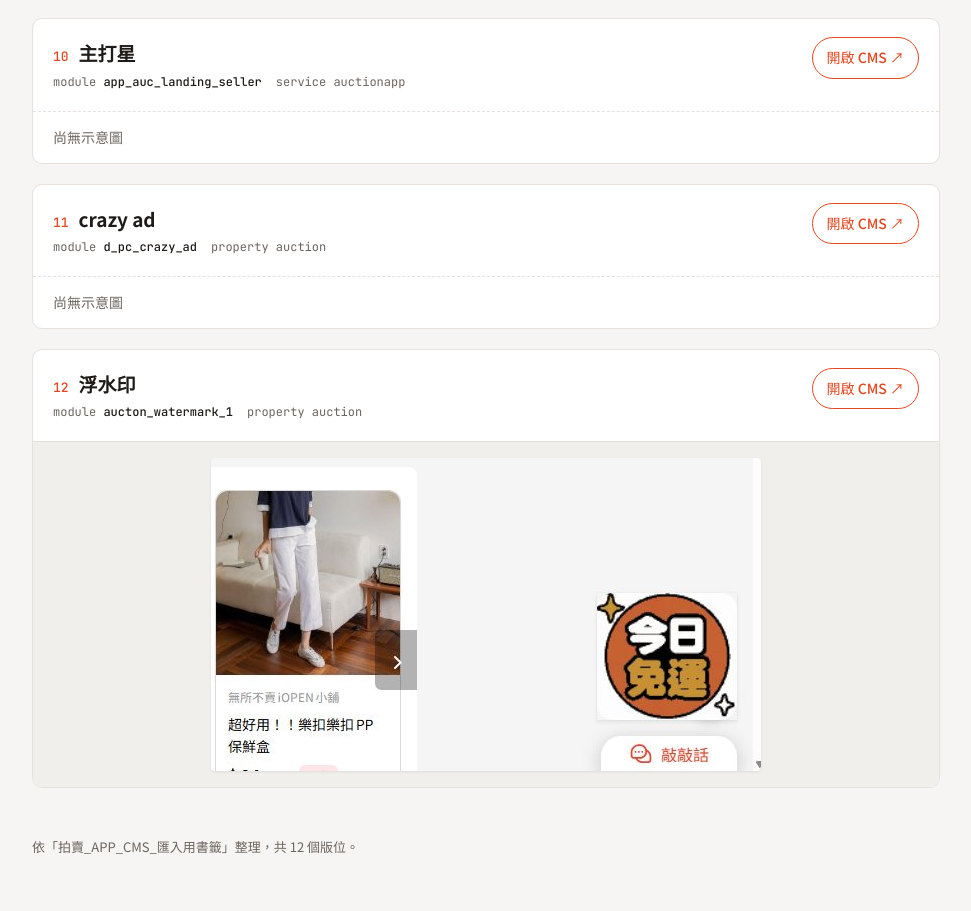
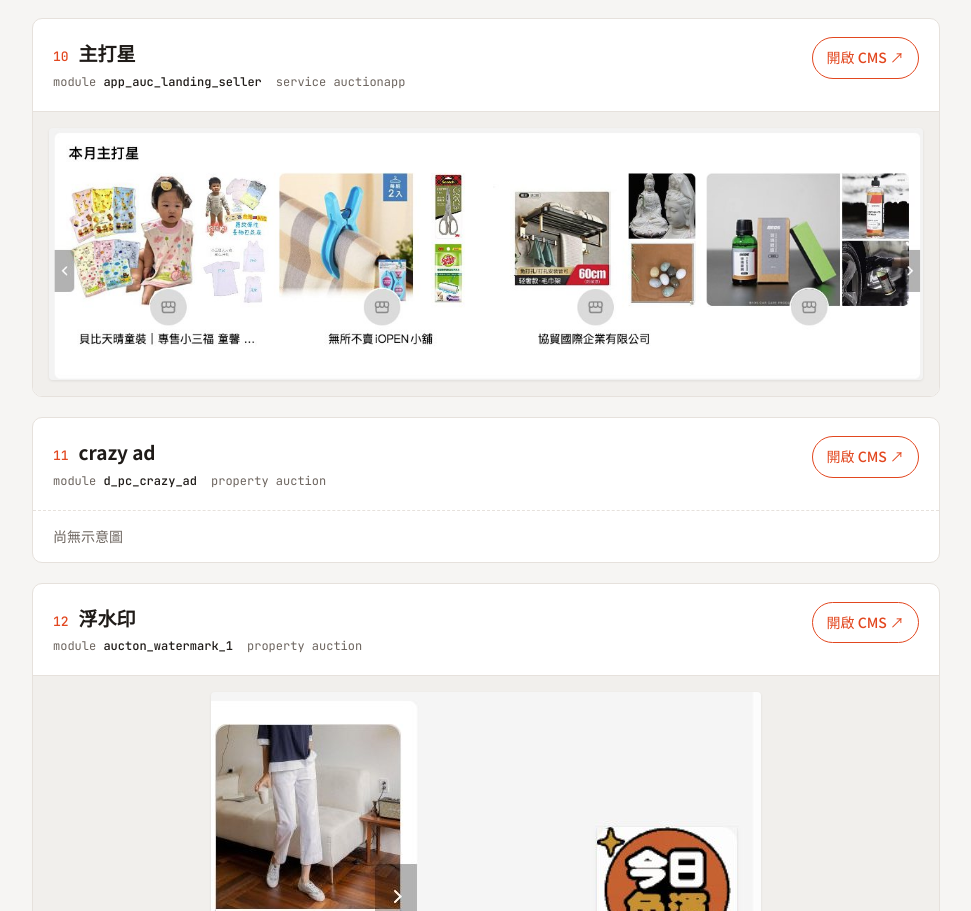
Before and after one commit to yuyangchung-pixel/yuyangspace, a plain HTML site: page index.html in a window 1280 px wide. Shown: the part 4030-4941 px from the top of the page, without its empty margins (274-1245 px from the left). Drawn offline with Linux system fonts and the light colour scheme.

Commit message:
加入主打星示意圖
Co-Authored-By: Claude Opus 5.5 <noreply@anthropic.com>
Claude-Session: https://claude.ai/code/session_019y5hdpxm2zs2JzeYcNZ6Xu

```diff
--- a/index.html
+++ b/index.html
@@ -164,7 +164,7 @@ body{margin:0}img{max-width:100%}
     <h2><span class="n">10</span>主打星</h2>
     <div class="meta"><span>module <b>app_auc_landing_seller</b></span><span>service auctionapp</span></div>
   </div><a class="open" target="_blank" rel="noopener" href="https://mall-cmsfe.paas.ec.yahoo.com:4443/gui/SchedulingModuleList?property=auction2&amp;ccode=tw&amp;service=auctionapp&amp;module_id=app_auc_landing_seller&amp;data_key=iOM&amp;definition_seq_id=1621">開啟 CMS ↗</a></div>
-  <div class="noshot">尚無示意圖</div>
+  <figure><img src="img/star.jpg" width="1244" height="360" alt="本月主打星：賣場卡片輪播" loading="lazy"></figure>
 </section>
 
 <section class="slot" id="crazy">
```
Also changed, not shown: img/star.jpg (added).
